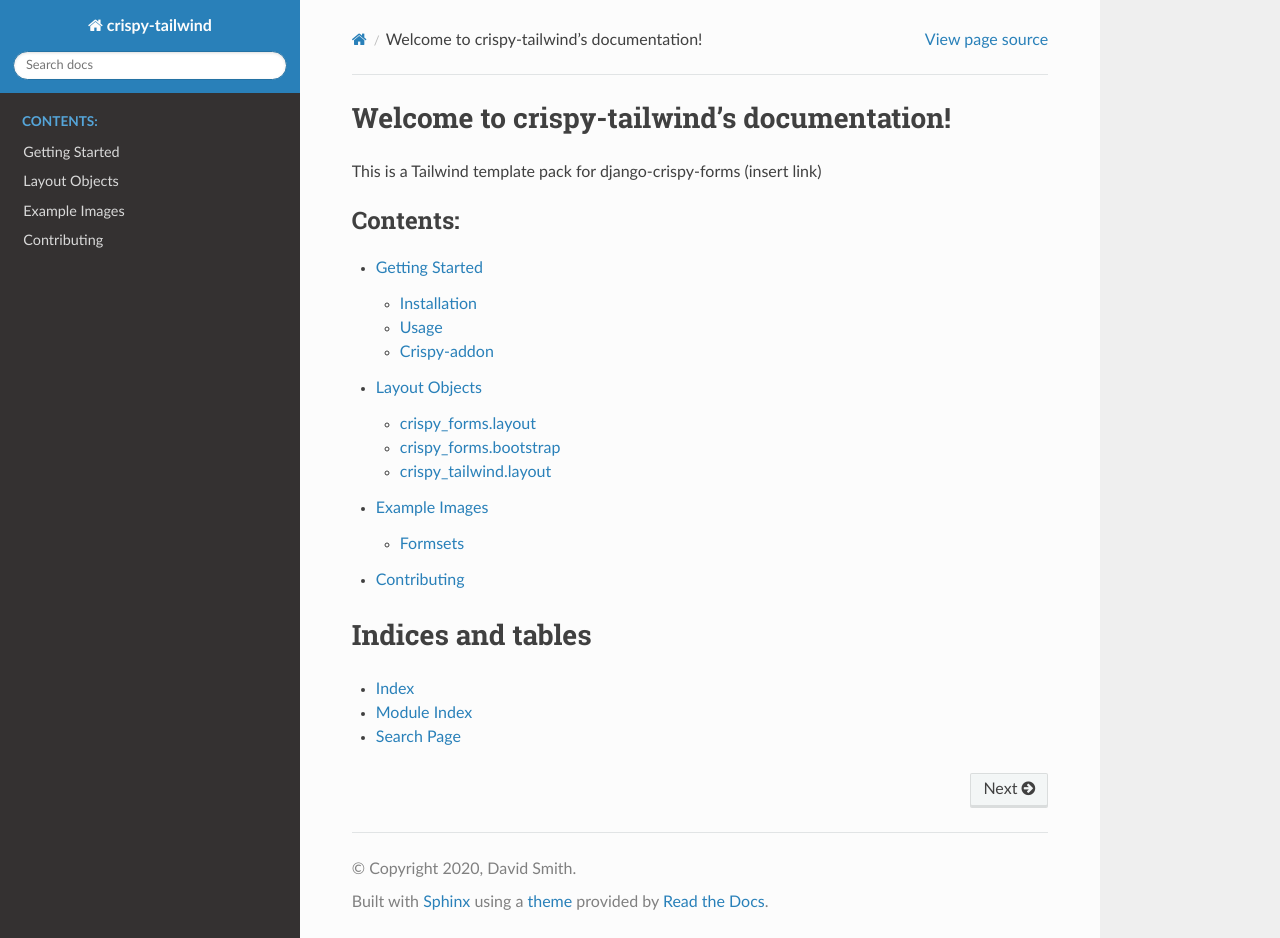
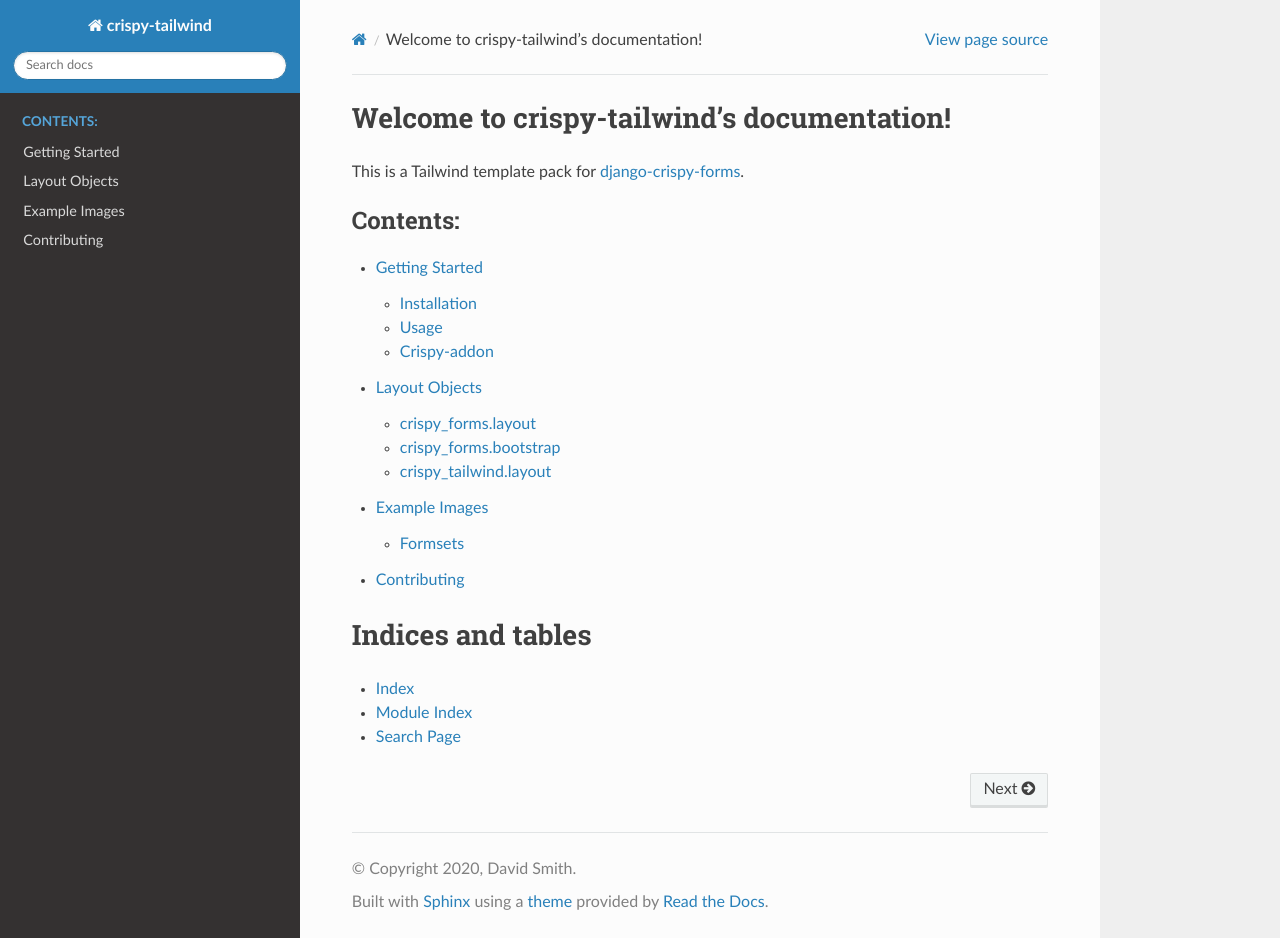
Before and after one commit to django-crispy-forms/crispy-tailwind, a Sphinx documentation site: the page built from docs/index.txt, in a window 1280 px wide and 938 px high. Built offline with Sphinx 7.4.7 and the Read the Docs theme 2.0.0, drawn with Linux system fonts in a browser that asks for light colours.

Commit message:
Replace link placeholder in documentation index (#66)

```diff
--- a/docs/index.txt
+++ b/docs/index.txt
@@ -6,7 +6,10 @@
 Welcome to crispy-tailwind's documentation!
 ===========================================
 
-This is a Tailwind template pack for django-crispy-forms (insert link)
+This is a Tailwind template pack for django-crispy-forms_.
+
+.. _django-crispy-forms: https://django-crispy-forms.readthedocs.io/en/latest/index.html
+
 
 .. toctree::
    :maxdepth: 2
```
